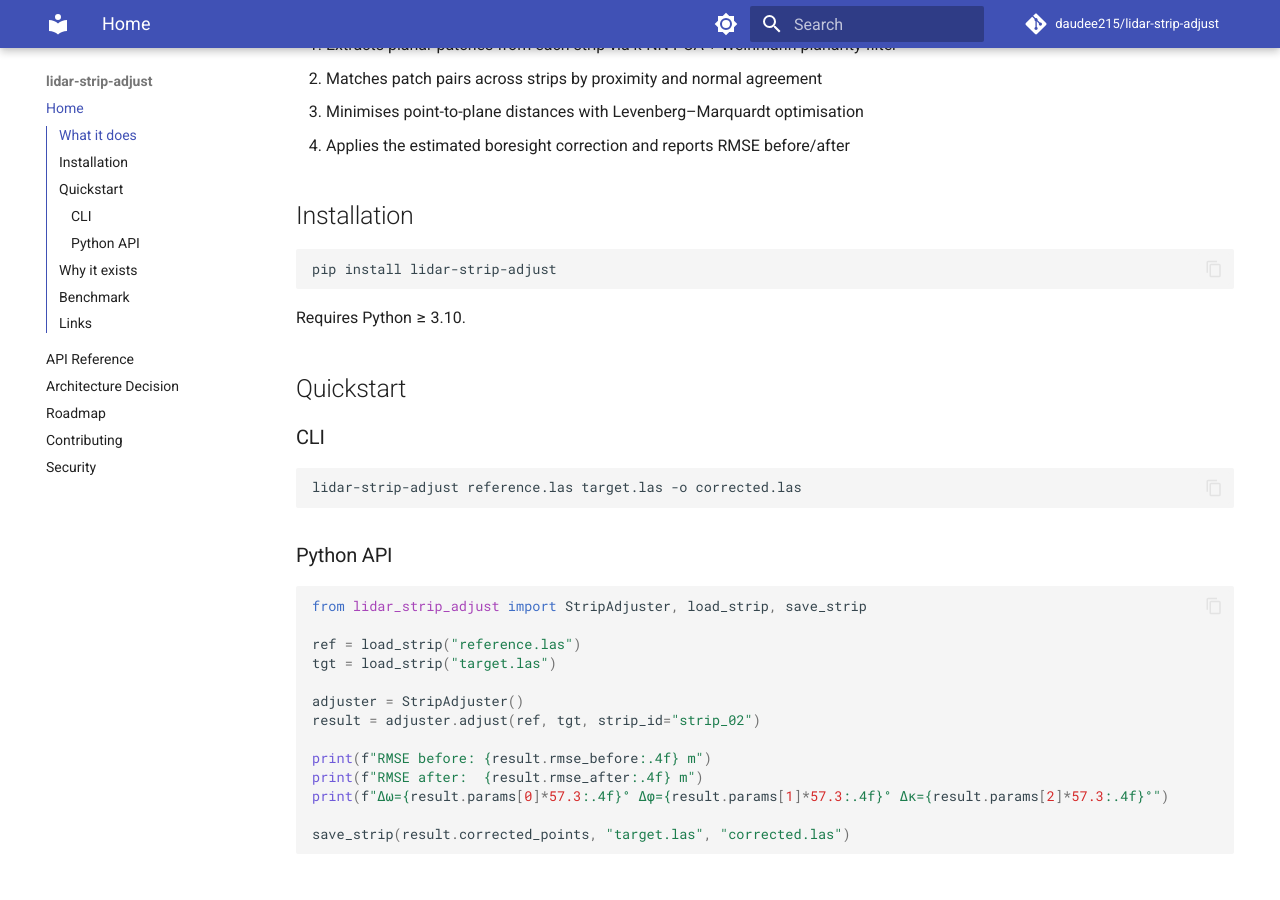
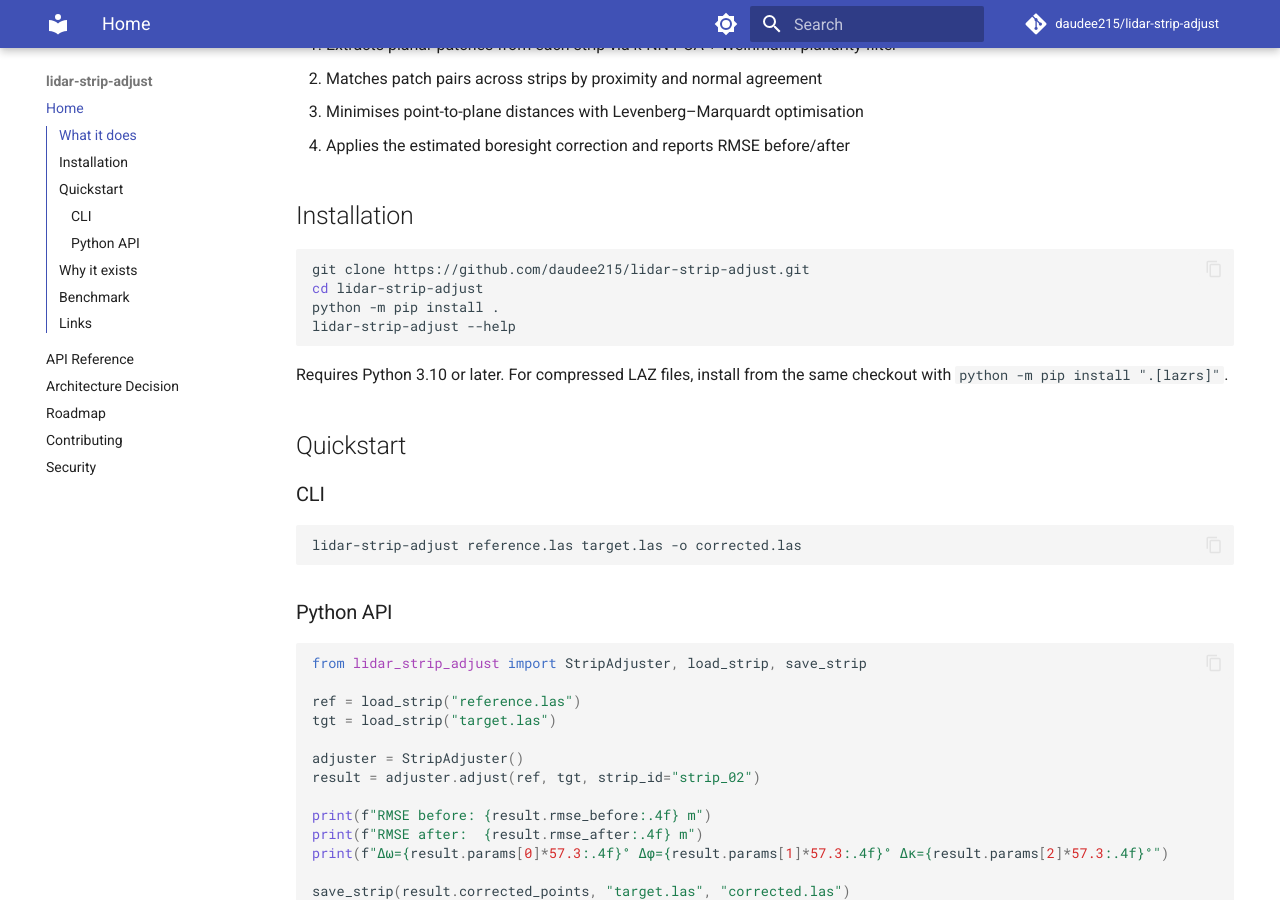
Before and after one commit to daudee215/lidar-strip-adjust, an MkDocs documentation site: the page built from docs/index.md, in a window 1280 px wide and 900 px high, scrolled down 401 px. Built offline with MkDocs 1.6.1 and Material for MkDocs 9.7.7, drawn with Linux system fonts in a browser that asks for light colours; comment, search, counter and statistics services are not loaded.

Commit message:
Fix source installation and restore compatibility checks

````diff
--- a/docs/index.md
+++ b/docs/index.md
@@ -21,10 +20,14 @@ overlapping flight strips using a planar-neighbourhood point-to-plane ICP algori
 ## Installation
 
 ```bash
-pip install lidar-strip-adjust
+git clone https://github.com/daudee215/lidar-strip-adjust.git
+cd lidar-strip-adjust
+python -m pip install .
+lidar-strip-adjust --help
 ```
 
-Requires Python ≥ 3.10.
+Requires Python 3.10 or later. For compressed LAZ files, install from the same
+checkout with `python -m pip install ".[lazrs]"`.
 
 ## Quickstart
 
--- a/pyproject.toml
+++ b/pyproject.toml
@@ -28,6 +28,7 @@ dependencies = [
 ]
 
 [project.optional-dependencies]
+lazrs = ["laspy[lazrs]>=2.5"]
 dev = [
     "pytest>=7.4",
     "pytest-benchmark>=4.0",
````
Also changed, not shown: other parts of docs/index.md (+0 -1 lines), README.md (+6 -5 lines), 4 other files.
